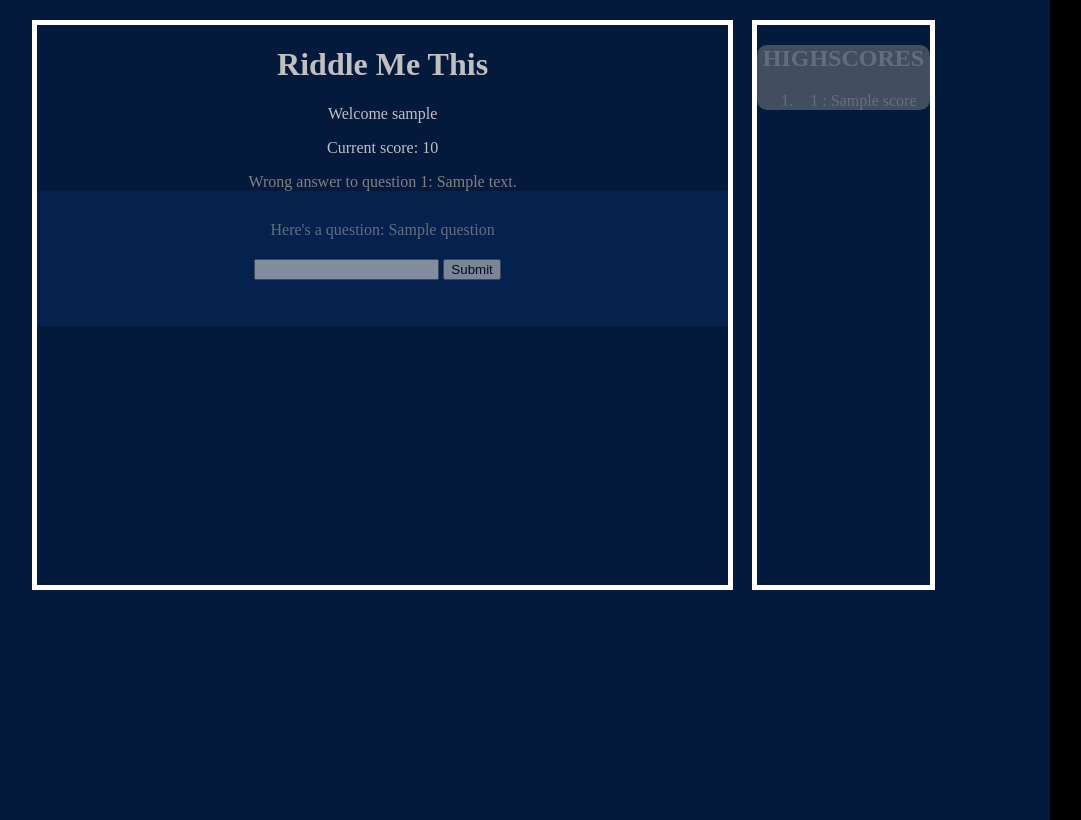
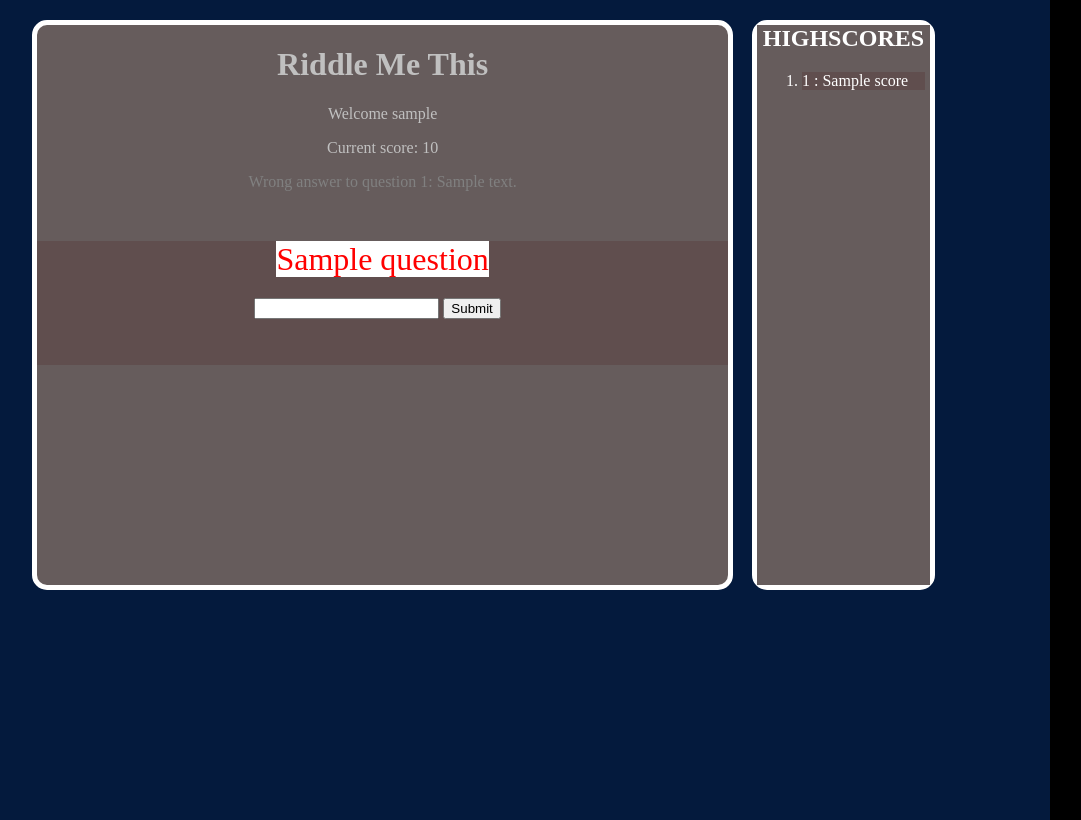
Before and after one commit to Code-Institute-Submissions/project3-3, a Flask app: template templates/base.html in a window 1280 px wide. Shown: the whole page, without its empty margins (102-1183 px from the left). Run offline with Flask 2, Linux system fonts and the light colour scheme; the template is opened without the code that fills it: most values are stand-ins (such as "Sample title", 1, 10 or a date in 2020); parts of the project's set-up code (start-up, migrations or seed data) failed here and were passed over.

Commit message:
More visual enhancements, added showing answer after an incorrect try to make testing easier

```diff
--- a/run.py
+++ b/run.py
@@ -4,7 +4,7 @@ import os
 import time
 app = Flask(__name__)
 
-
+# remove passing debug (answer) to render_template on release
 highscores = { }
 
 class Player:
@@ -88,7 +88,7 @@ def game(username):
         else:
             #wrong answer
             player.removePoints()
-            return render_template('base.html',time = time.time(), scores = Player.getScores(), count = "[ {0} / {1} ]".format(player.question+1, totalQuestions), wrong_answer = request.form['answer'], username = username, success = False, question = question, score = player.score)
+            return render_template('base.html', debug = answer, time = time.time(), scores = Player.getScores(), count = "[ {0} / {1} ]".format(player.question+1, totalQuestions), wrong_answer = request.form['answer'], username = username, success = False, question = question, score = player.score)
     return render_template('base.html',time = time.time(),  scores = Player.getScores(), firstRound = True, username = username, question = question)
 
 @app.route('/<username>', methods = ['GET', 'POST'])
--- a/static/style.css
+++ b/static/style.css
@@ -19,6 +19,8 @@ body {
     width: 60%;
     height: 70%;
     margin-left: 10%;
+    background-color:#665c5c;
+    border-radius: 15px;
 }
 .right-box {
     border: 5px solid white;
@@ -27,19 +29,29 @@ body {
     width: 15%;
     margin-right: 10%;
     height: 70%;
+    border-radius: 15px;
 }
 .game-div {
-    padding-top: 30px;
+    margin-top: 50px;
     padding-bottom: 30px;
-    background-color: #062960;
+    background-color: #604e4e;
     z-index: 999;
-    opacity: 0.5;
+
 }
 .highscores {
-    background-color: grey;
-    width: 90%%;
-    top: 5;
-    right: 5;
-    opacity: 0.5;
-    border-radius: 10px;
+    background-color: #665c5c;
+    color: white;
+    width: 100%;
+    height: 100%;
+    padding-top: 0px;
+
 }
+ol {
+    text-align: left;
+    background-color: #665c5c;
+
+}
+ol li {
+    background-color: #604e4e;
+    margin: 5px;
+}
--- a/templates/base.html
+++ b/templates/base.html
@@ -17,7 +17,7 @@
             <span style="color: yellow"> Great! Next question {{ count }}</span> {% else %}
             <span style="color: grey"> Wrong answer to question {{ count }}: {{ wrong_answer }}</span> {% endif %} {% endif %}
             <div class="game-div">
-                Here's a question: {{ question }}
+                <span style="font-size: 2em; background-color: white; color: red"> {{ question }} </span>
                 <form method="POST" style="margin-top: 20px; margin-right: 10px;">
                     <label for="answer"></label>
                     <input type="text" name="answer" />
@@ -35,11 +35,15 @@
                 </form>
             </div>
             {% endif %}
+            {% if debug %}
+                <p><h3>Debug mode</h3></p>
+                <p>Correct answer: <span style="background-color:white; color: red">{{ debug }} </span></p>
+            {% endif %}
 
         </div>
         <div class="right-box">
             <div class="highscores">
-                <h2>HIGHSCORES</h2>
+                <h2 style="margin-top:0px">HIGHSCORES</h2>
                 <ol>
                     {% for score in scores %}
                     <li> {{ score[0] }} : {{ score[1] }} </li>
```
